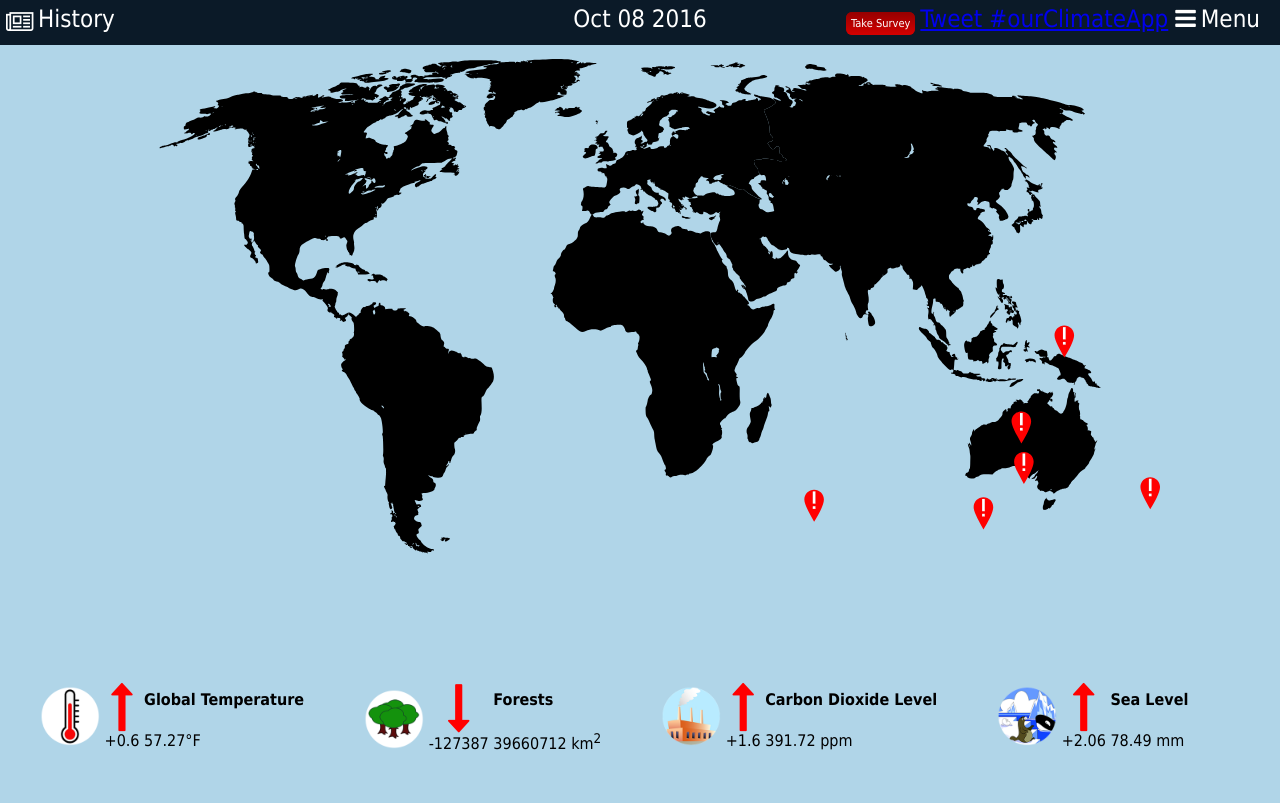
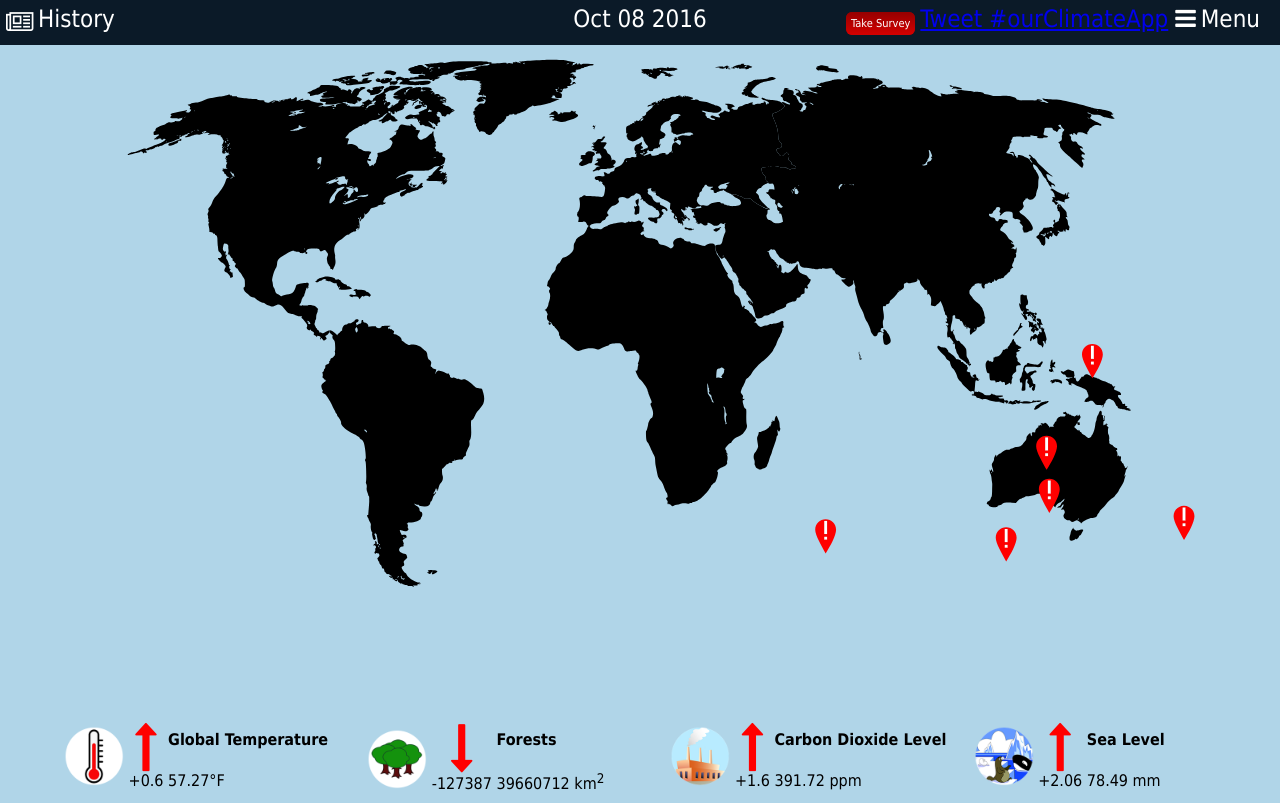
Before and after one commit to Piniek/ourClimate, a PHP site: page / in a window 1280 px wide; the page is wider, and only the part inside the window is pictured. Run offline with PHP 8.4, Linux system fonts and the light colour scheme; data comes from the database, SQL or seed files in the repository; some libraries are stand-ins or nearby versions.

Commit message:
better looking stats

```diff
--- a/css/main.css
+++ b/css/main.css
@@ -227,10 +227,13 @@ html, body {
 	list-style: none;
     /*display: inline-block;*/
 	position: relative;
+	padding: 0 0 0 5%;
 }
 #bottom ul li {
 	float: left;
-	padding: 0 60px 50px;
+	padding: 0 0 10px; /* 0 60px 50px; */
+	width: 20%;
+	margin-left: 60px;
 }
 #bottom ul li div {
 	display: inline-block;
```
